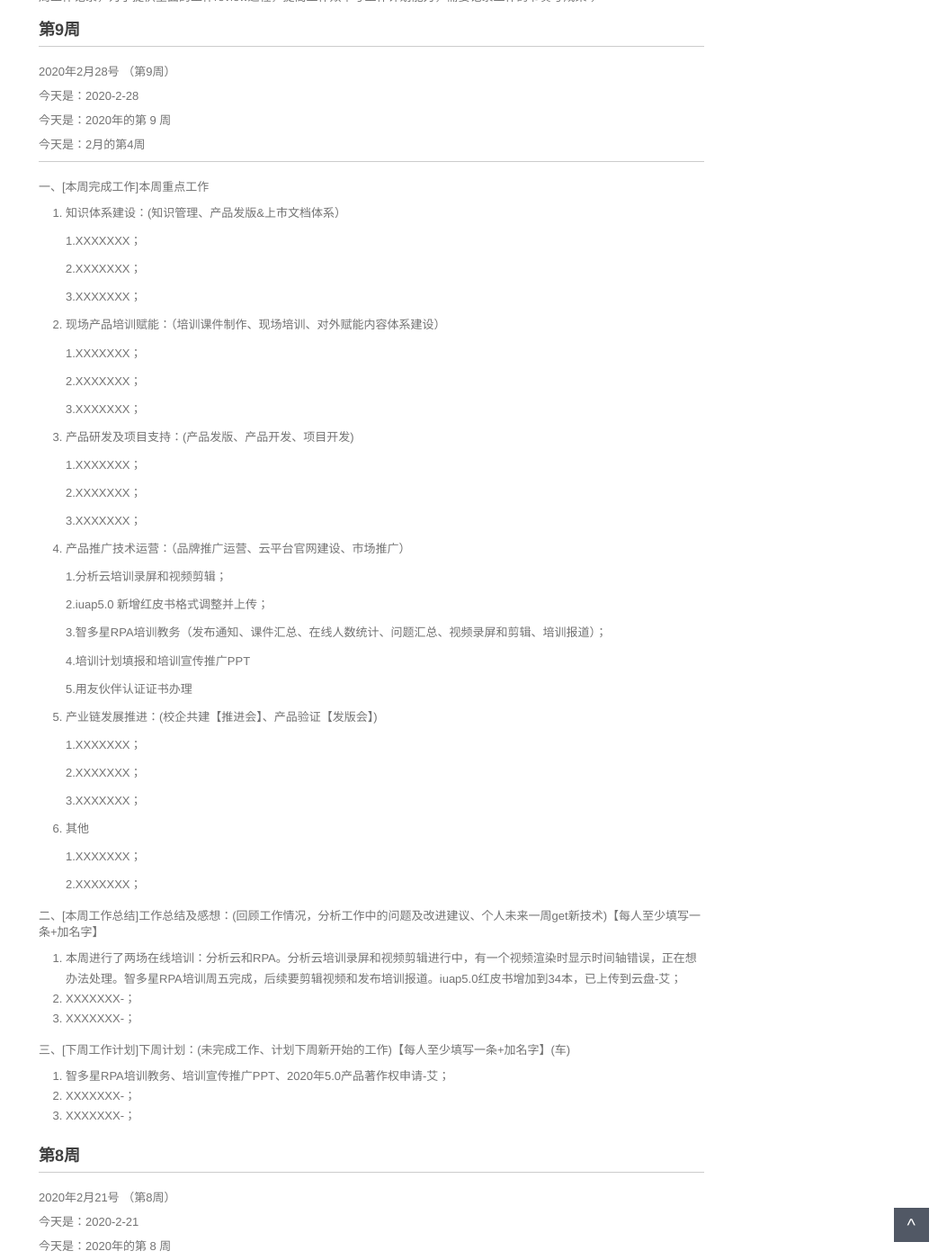
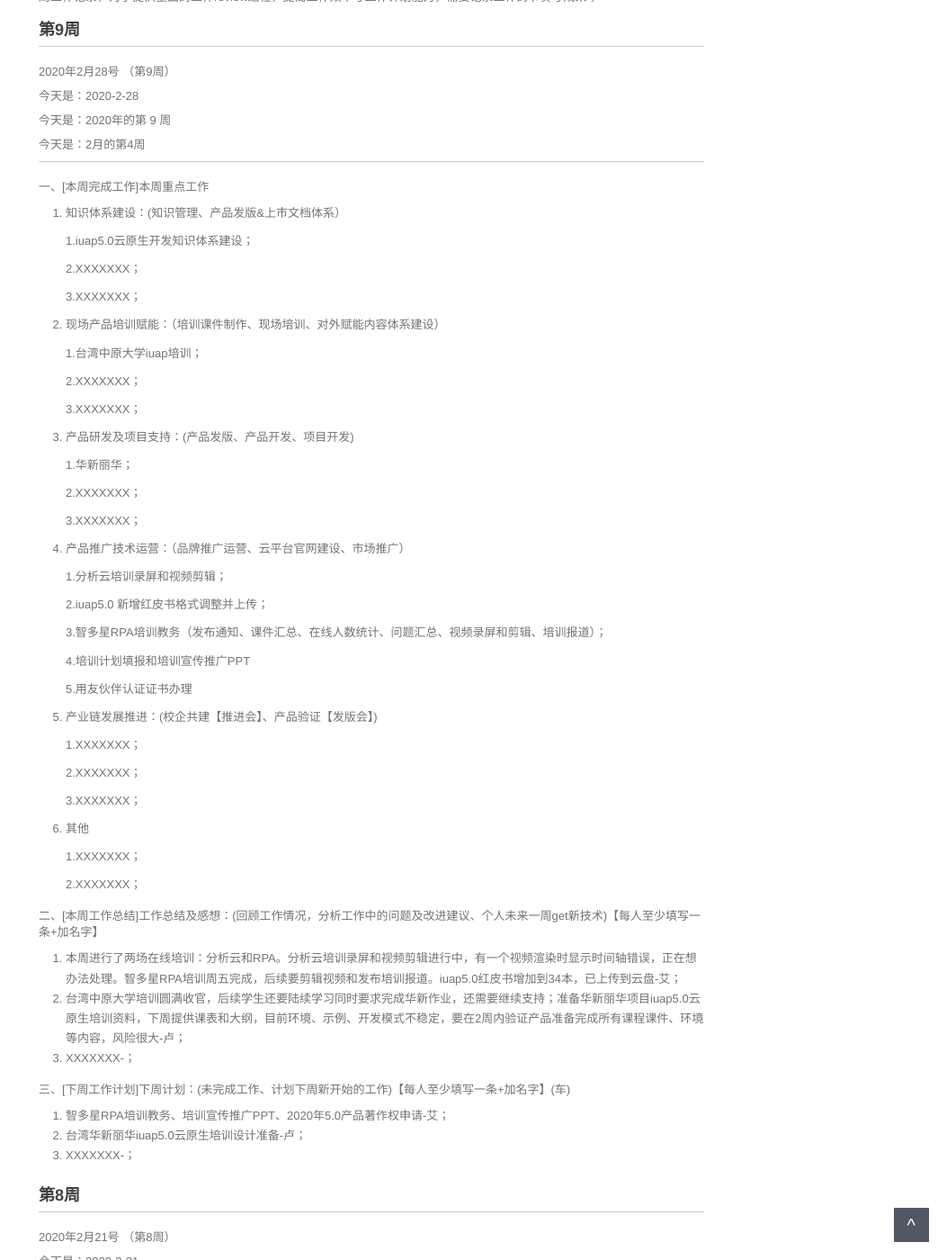
Before and after one commit to walllFlower/blog, a Jekyll site: the page built from 2020-02-28-day_report.md, in a window 1280 px wide and 1400 px high, scrolled down 310 px. Shown: the whole window at 90% size, without its empty margins (227-1280 px from the left). Built offline with Jekyll 4.4.1, drawn with Linux system fonts in a browser that asks for light colours; comment, search, counter and statistics services are not loaded.

Commit message:
Update 2020-02-28-day_report.md

```diff
--- a/2020-02-28-day_report.md
+++ b/2020-02-28-day_report.md
@@ -26,7 +26,7 @@ categories: 技术运营工作周报
 
 1. 知识体系建设：(知识管理、产品发版&上市文档体系）
 
-    1.XXXXXXX；
+    1.iuap5.0云原生开发知识体系建设；
 
     2.XXXXXXX；
 
@@ -34,7 +34,7 @@ categories: 技术运营工作周报
 
 2. 现场产品培训赋能：（培训课件制作、现场培训、对外赋能内容体系建设）
 
-    1.XXXXXXX；
+    1.台湾中原大学iuap培训；
 
     2.XXXXXXX；
 
@@ -42,7 +42,7 @@ categories: 技术运营工作周报
 
 3. 产品研发及项目支持：(产品发版、产品开发、项目开发)
 
-    1.XXXXXXX；
+    1.华新丽华；
 
     2.XXXXXXX；
 
@@ -78,13 +78,13 @@ categories: 技术运营工作周报
 二、[本周工作总结]工作总结及感想：(回顾工作情况，分析工作中的问题及改进建议、个人未来一周get新技术)【每人至少填写一条+加名字】
 
 1. 本周进行了两场在线培训：分析云和RPA。分析云培训录屏和视频剪辑进行中，有一个视频渲染时显示时间轴错误，正在想办法处理。智多星RPA培训周五完成，后续要剪辑视频和发布培训报道。iuap5.0红皮书增加到34本，已上传到云盘-艾；
-2. XXXXXXX-；
+2. 台湾中原大学培训圆满收官，后续学生还要陆续学习同时要求完成华新作业，还需要继续支持；准备华新丽华项目iuap5.0云原生培训资料，下周提供课表和大纲，目前环境、示例、开发模式不稳定，要在2周内验证产品准备完成所有课程课件、环境等内容，风险很大-卢；
 3. XXXXXXX-；
 
 三、[下周工作计划]下周计划：(未完成工作、计划下周新开始的工作)【每人至少填写一条+加名字】(车)
 
 1. 智多星RPA培训教务、培训宣传推广PPT、2020年5.0产品著作权申请-艾；
-2. XXXXXXX-；
+2. 台湾华新丽华iuap5.0云原生培训设计准备-卢；
 3. XXXXXXX-；
 
 
```
